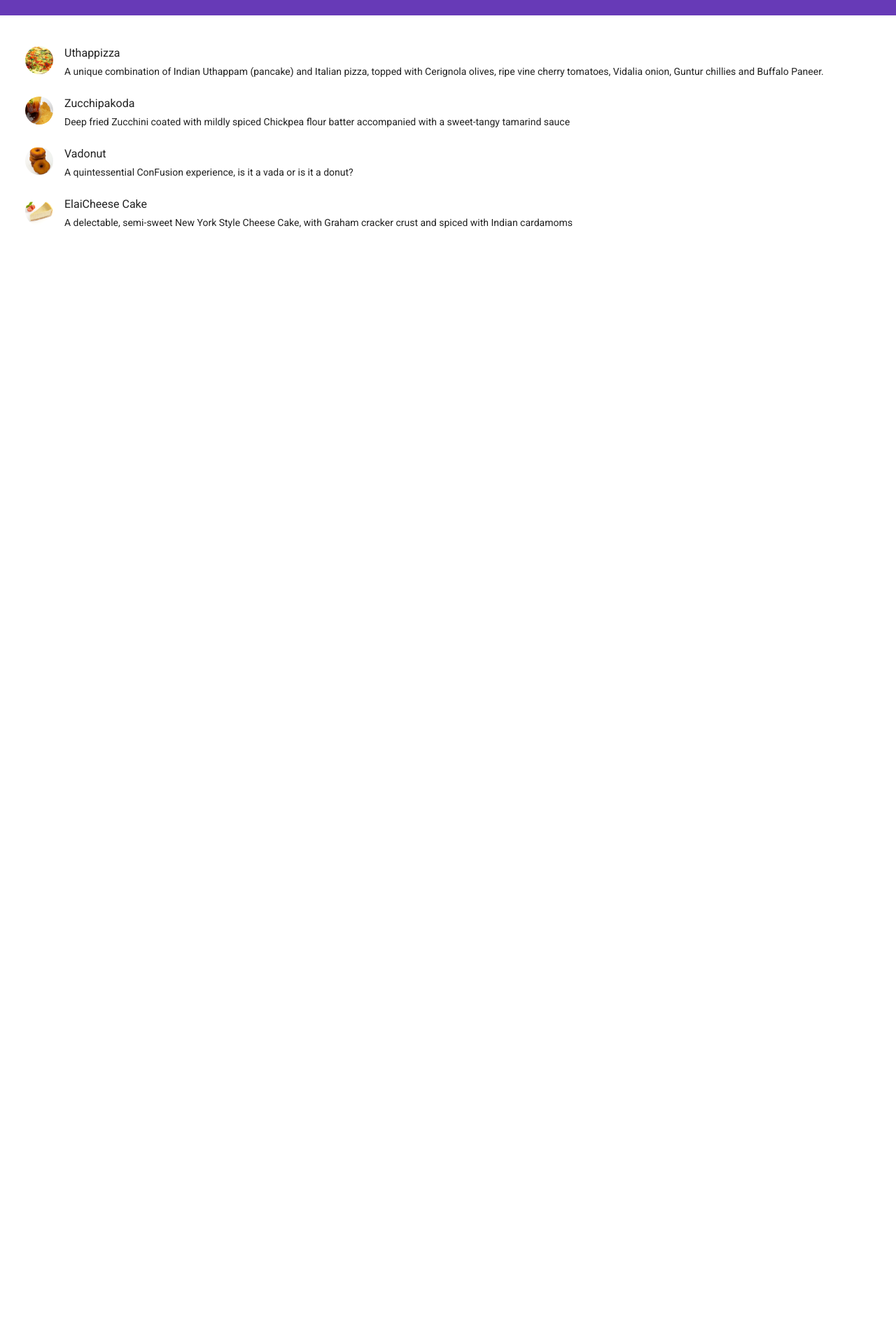
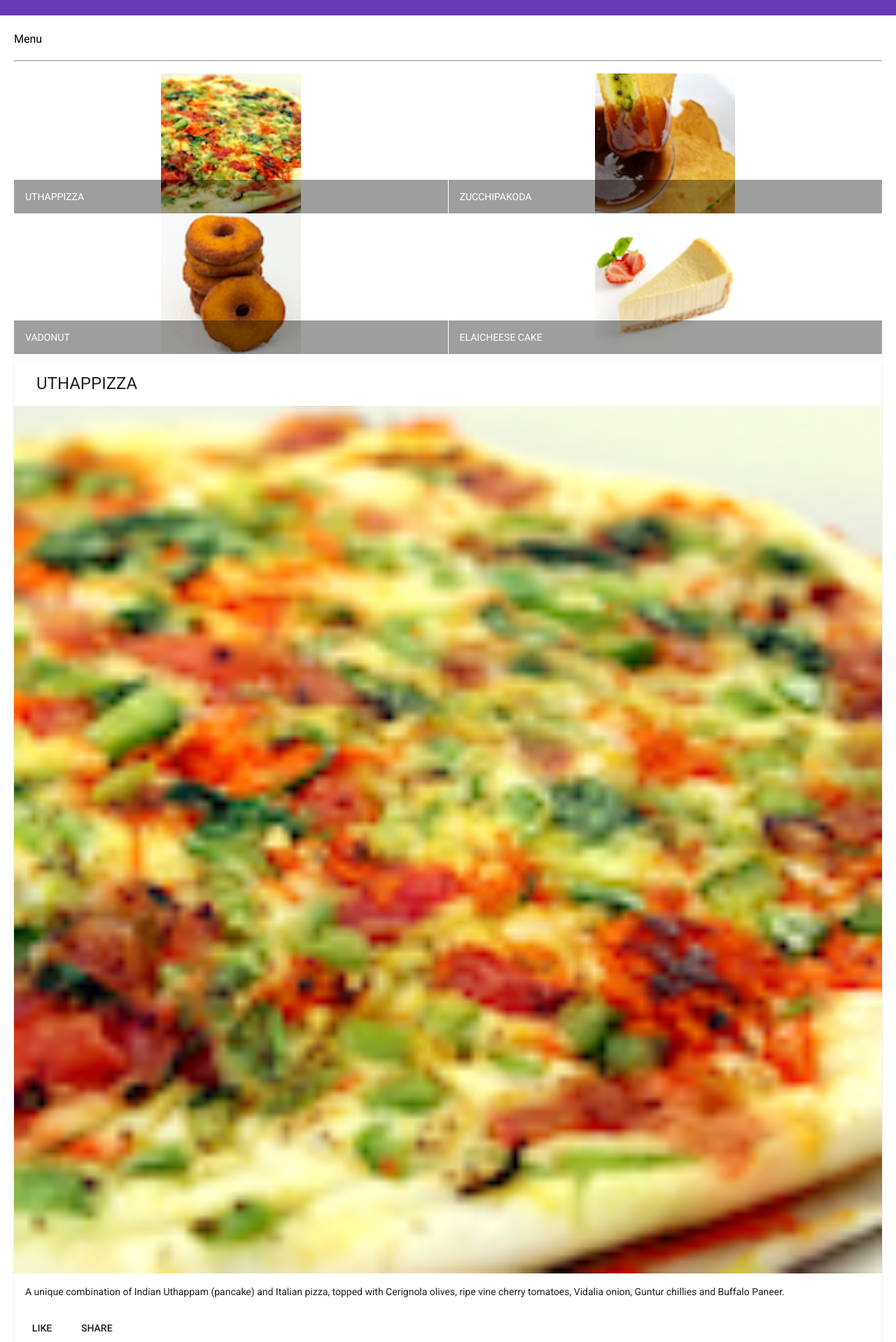
Before and after one commit to amsuarez99/AngularTutorial, an Angular app: page / in a window 1280 px wide. Shown: the part 42-1960 px from the top of the page at 70% size. Before the commit the page ends 800 px from the top, so only its background shows below. Built offline with nearby package versions, Linux system fonts and the light colour scheme.

Commit message:
adds card of selected dish and grid layout

```diff
--- a/src/app/app.module.ts
+++ b/src/app/app.module.ts
@@ -2,6 +2,9 @@
 import { FlexLayoutModule } from '@angular/flex-layout';
 import { MatToolbarModule } from '@angular/material/toolbar';
 import { MatListModule } from '@angular/material/list';
+import { MatCardModule } from '@angular/material/card';
+import { MatButtonModule } from '@angular/material/button';
+import { MatGridListModule } from '@angular/material/grid-list';
 import { BrowserModule } from '@angular/platform-browser';
 import { BrowserAnimationsModule } from '@angular/platform-browser/animations';
 import { AppRoutingModule } from './app-routing.module';
@@ -23,7 +26,10 @@
     BrowserAnimationsModule,
     MatToolbarModule,
     MatListModule,
+    MatGridListModule,
     FlexLayoutModule,
+    MatButtonModule,
+    MatCardModule
   ],
   providers: [],
   bootstrap: [AppComponent],
--- a/src/app/components/menu/menu.component.html
+++ b/src/app/components/menu/menu.component.html
@@ -1,9 +1,37 @@
-<div class="container" fxLayout="row" fxLayoutGap="10px">
-  <mat-list fxFlex>
-    <mat-list-item *ngFor="let dish of dishes">
-      <img matListAvatar src={{dish.image}} alt={{dish.name}}>
-      <h1 matLine> {{dish.name}} </h1>
-      <p matLine><span>{{dish.description}}</span></p>
-    </mat-list-item>
-  </mat-list>
+<div class="container" fxLayout="column" fxLayoutGap="10px">
+  <div fxFlex>
+    <div>
+      <h3>Menu</h3>
+      <hr>
+    </div>
+  </div>
+
+  <div fxFlex>
+    <mat-grid-list cols="2" rowHeight="200px">
+      <mat-grid-tile *ngFor="let dish of dishes">
+        <img height="200px" src={{dish.image}} alt={{dish.name}}>
+        <mat-grid-tile-footer>
+          <h1> {{dish.name | uppercase}} </h1>
+        </mat-grid-tile-footer>
+      </mat-grid-tile>
+    </mat-grid-list>
+  </div>
+
+  <div fxFlex *ngIf="selectedDish">
+    <mat-card>
+      <mat-card-header>
+        <mat-card-title>
+          <h1>{{selectedDish.name | uppercase}}</h1>
+        </mat-card-title>
+      </mat-card-header>
+      <img mat-card-image src="{{selectedDish.image}}" alt="{{selectedDish.name}}">
+      <mat-card-content>
+        <p>{{selectedDish.description}}</p>
+      </mat-card-content>
+      <mat-card-actions>
+        <button mat-button>LIKE</button>
+        <button mat-button>SHARE</button>
+      </mat-card-actions>
+    </mat-card>
+  </div>
 </div>
--- a/src/app/components/menu/menu.component.ts
+++ b/src/app/components/menu/menu.component.ts
@@ -1,14 +1,6 @@
 import { Component, OnInit } from '@angular/core';
 import { Dish } from '../../shared/dish';
-
-@Component({
-  selector: 'app-menu',
-  templateUrl: './menu.component.html',
-  styleUrls: ['./menu.component.scss'],
-})
-export class MenuComponent implements OnInit {
-
-  public dishes: Dish[] = [
+const DISHES: Dish[] = [
   {
     id: '0',
     name: 'Uthappizza',
@@ -52,6 +44,16 @@
   }
 ];
 
+@Component({
+  selector: 'app-menu',
+  templateUrl: './menu.component.html',
+  styleUrls: ['./menu.component.scss'],
+})
+export class MenuComponent implements OnInit {
+
+  public dishes: Dish[] = DISHES;
+  public selectedDish: Dish = this.dishes[0];
+
   constructor() { }
 
   ngOnInit() : void {
```
Lines whose indentation alone changed are shown as unchanged.
